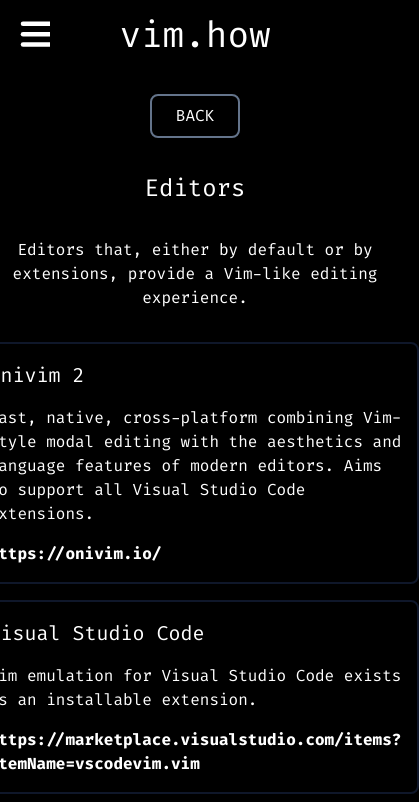
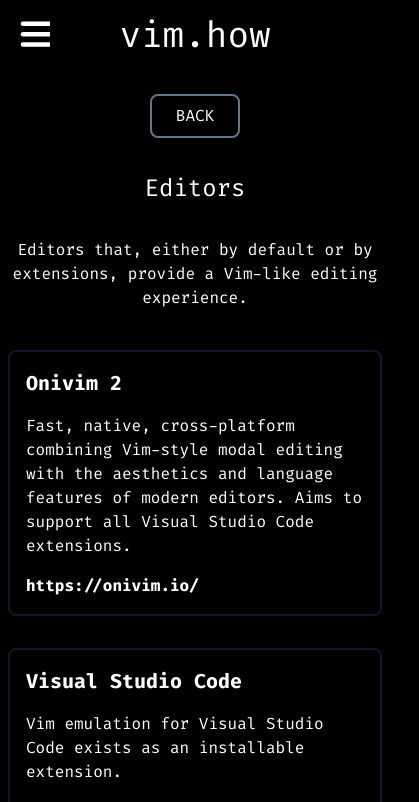
Before and after one commit to crudh/vim-how, a Next.js app: page /editors in a window 390 px wide. Shown: the top 802 px of the page, 419 px wide, since content can reach past the window. Built offline with nearby package versions, Linux system fonts and the light colour scheme.

Commit message:
Fix design for small screens (#57)

```diff
--- a/components/command-view.tsx
+++ b/components/command-view.tsx
@@ -6,7 +6,7 @@
 import { isMac } from "../utils/environment";
 
 const CommandKey: React.FC = ({ children }) => (
-  <div className="text-4xl bg-white text-black pl-3 pr-3 rounded-lg mr-2">
+  <div className="text-3xl bg-white text-black pl-3 pr-3 rounded-lg mr-2">
     {children}
   </div>
 );
@@ -14,7 +14,7 @@
 const MetaKey: React.FC = () => (
   <>
     <CommandKey>{isMac() ? "\u2318" : "Ctrl"}</CommandKey>
-    <div className="text-4xl mr-2">+</div>
+    <div className="text-3xl mr-2">+</div>
   </>
 );
 
@@ -38,10 +38,10 @@
   return (
     <div className="transition duration-300 p-4 border-gray-900 border-2 rounded-lg hover:border-gray-500">
       <div className="flex">
-        <div className="flex pr-2">
+        <div className="flex pr-2 items-baseline">
           <CommandKeys command={command} />
         </div>
-        <div className="flex items-center">{command.title}</div>
+        <div className="flex items-center text-lg">{command.title}</div>
       </div>
       {command.description && <div className="pt-4">{command.description}</div>}
       {category && (
--- a/components/content-link-item.tsx
+++ b/components/content-link-item.tsx
@@ -5,11 +5,13 @@
   link,
   children,
 }) => (
-  <div className="transition duration-300 p-4 border-gray-900 border-2 rounded-lg mb-4 hover:border-gray-500">
-    <h3>{title}</h3>
-    <div className="pt-4 pb-4">{children}</div>
-    <a className="font-bold" href={link}>
-      {link}
-    </a>
+  <div className="p-2">
+    <div className="transition duration-300 p-4 border-gray-900 border-2 rounded-lg mb-4 hover:border-gray-500">
+      <h3 className="break-all font-bold">{title}</h3>
+      <div className="pt-4 pb-4">{children}</div>
+      <a className="font-bold break-all" href={link}>
+        {link}
+      </a>
+    </div>
   </div>
 );
--- a/data/commands.ts
+++ b/data/commands.ts
@@ -76,7 +76,7 @@
   {
     categoryId: "copypaste",
     keys: "yy",
-    title: "Copy line",
+    title: "Copy/yank line",
     description:
       "You can append the command with a number to copy multiple lines. For example 5yy to copy 5 lines.",
   },
```
